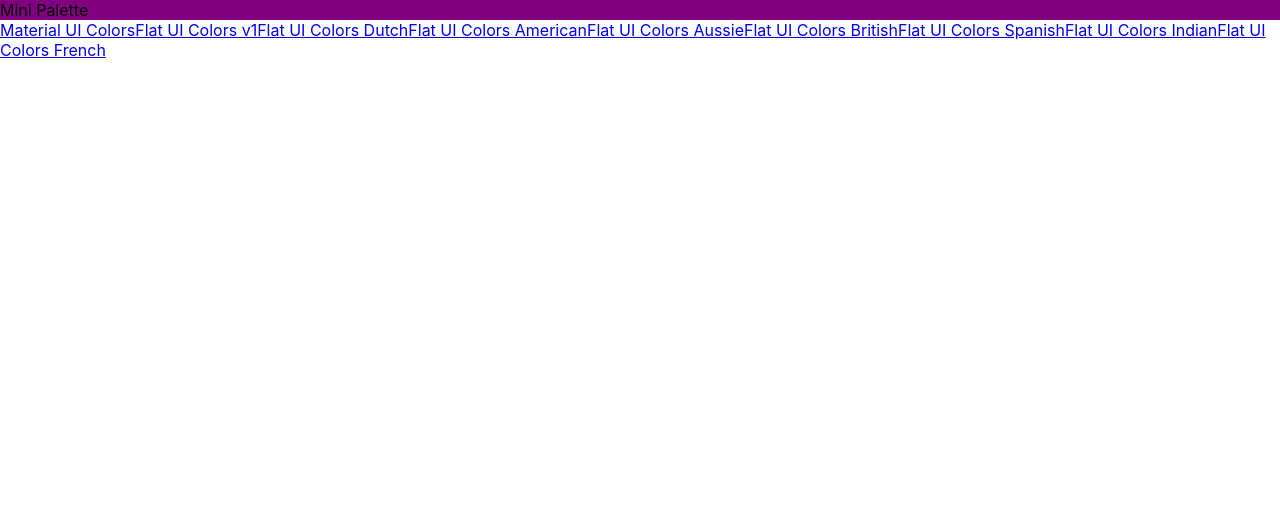
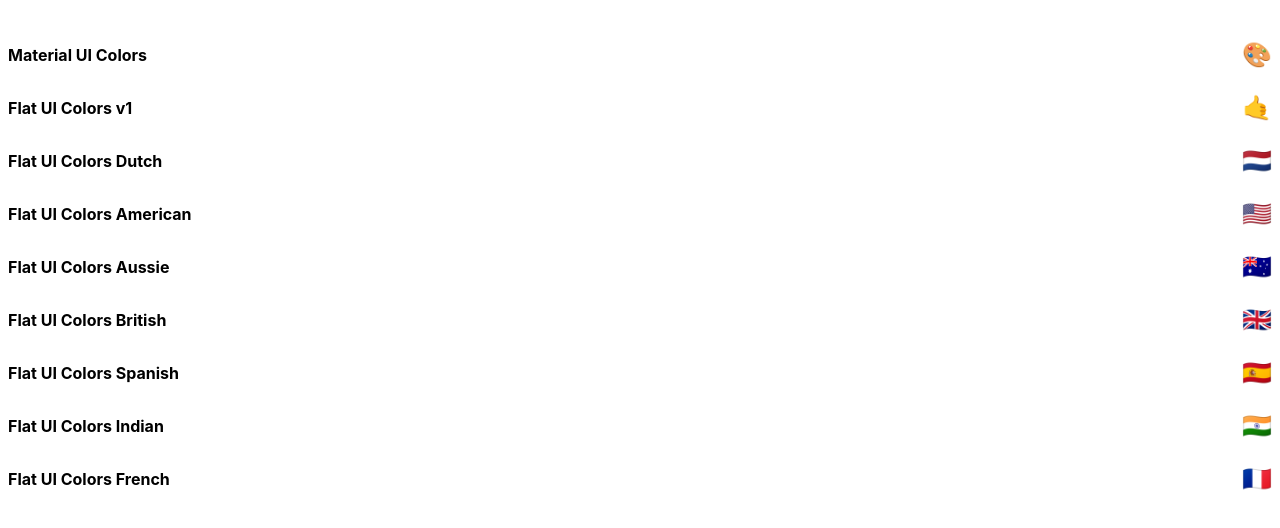
Before and after one commit to KaushikShivam/Colourly, a React (Create React App) app in the folder client/: page / in a window 1280 px wide. Shown: the top 528 px of the page. Built offline with nearby package versions, Linux system fonts and the light colour scheme.

Commit message:
Add base miniPalette styles

```diff
--- a/client/src/components/MiniPalette.jsx
+++ b/client/src/components/MiniPalette.jsx
@@ -3,13 +3,44 @@ import React from 'react';
 import { withStyles } from '@material-ui/styles';
 
 const styles = {
-  main: {
-    backgroundColor: 'purple'
+  root: {
+    backgroundColor: 'white',
+    borderRadius: '5px',
+    padding: '0.5rem',
+    position: 'relative',
+    overflow: 'hidden',
+    '&:hover': {
+      cursor: 'pointer'
+    }
+  },
+  colors: {
+    backgroundColor: 'grey'
+  },
+  title: {
+    display: 'flex',
+    justifyContent: 'space-between',
+    alignItems: 'center',
+    margin: '0',
+    paddingTop: '0.5rem',
+    fontSize: '1rem',
+    position: 'relative'
+  },
+  emoji: {
+    marginLeft: '0.5rem',
+    fontSize: '1.5rem'
   }
 };
 
-const MiniPalette = ({ classes }) => {
-  return <div className={classes.main}>Mini Palette</div>;
+const MiniPalette = ({ classes, paletteName, emoji }) => {
+  // TODO: Add Creator link as well
+  return (
+    <div className={classes.root}>
+      <div className={classes.colors}></div>
+      <h5 className={classes.title}>
+        {paletteName} <span className={classes.emoji}>{emoji}</span>
+      </h5>
+    </div>
+  );
 };
 
 export default withStyles(styles)(MiniPalette);
--- a/client/src/components/PaletteList.jsx
+++ b/client/src/components/PaletteList.jsx
@@ -8,7 +8,7 @@ const PaletteList = ({ palettes }) => {
     <div>
       <MiniPalette />
       {palettes.map(palette => (
-        <Link to={`/palette/${palette.id}`}>{palette.paletteName}</Link>
+        <MiniPalette {...palette} />
       ))}
     </div>
   );
```
